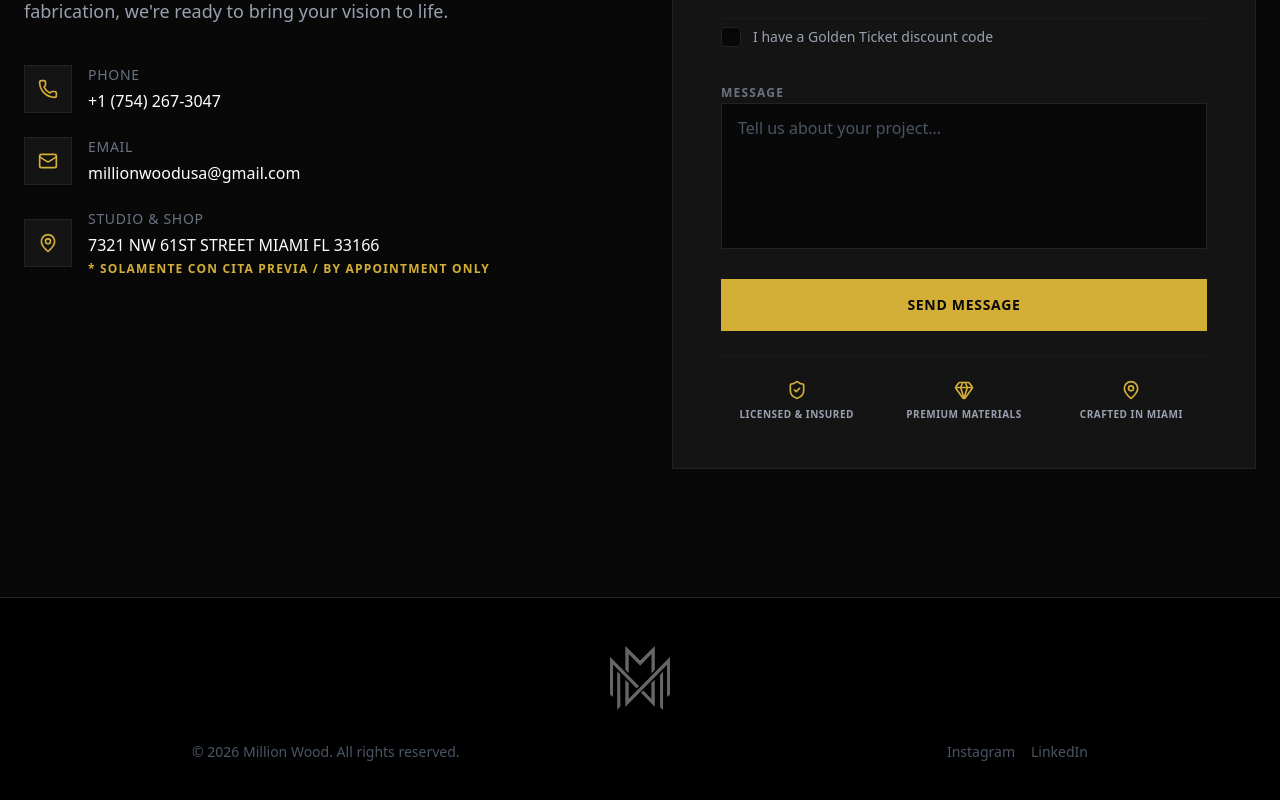
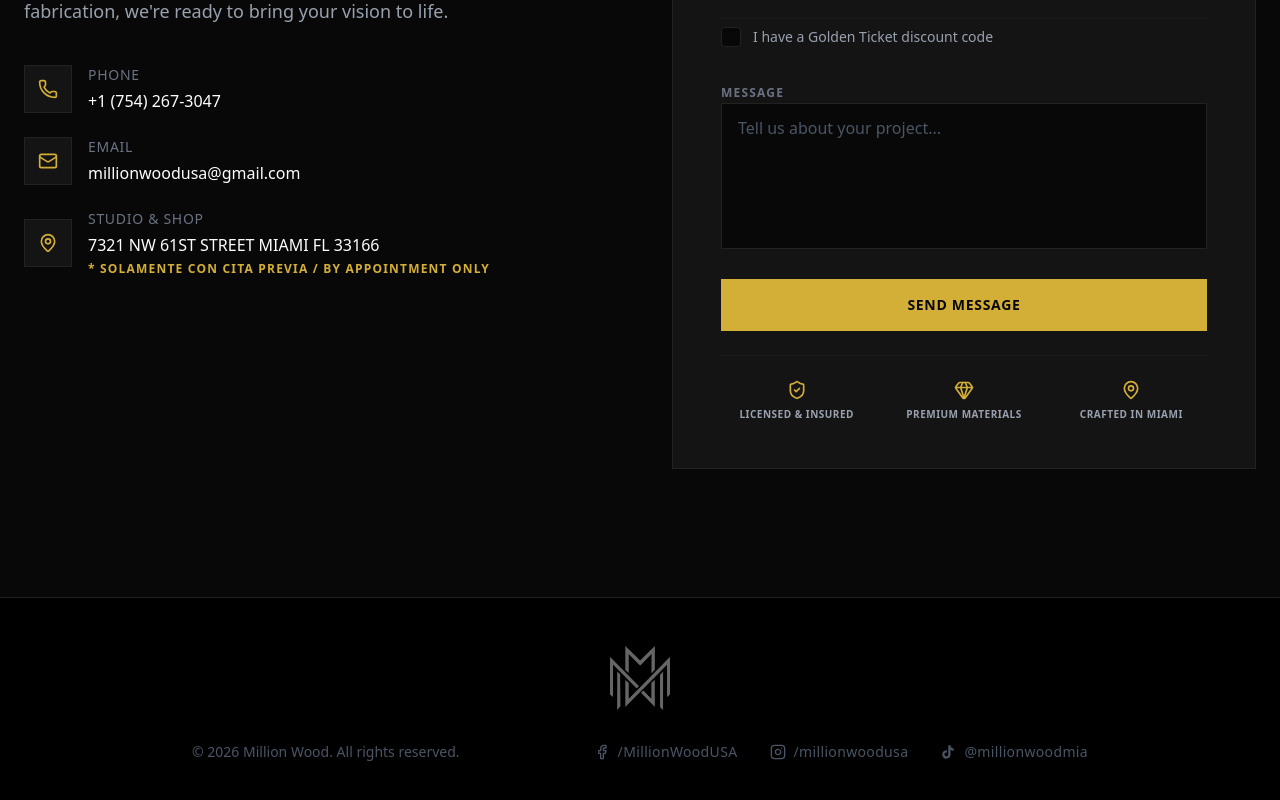
Before and after one commit to woodandstoneflorida-coder/million-wood, a Next.js app: page / in a window 1280 px wide. Shown: the part 7062-7862 px from the top of the page. Built offline with nearby package versions, Linux system fonts and the light colour scheme; no server answers.

Commit message:
feat: actualizar enlaces sociales del footer (Facebook, Instagram, TikTok)

```diff
--- a/src/app/page.tsx
+++ b/src/app/page.tsx
@@ -5,6 +5,7 @@
 import Testimonials from "@/components/Testimonials";
 import Contact from "@/components/Contact";
 import Image from "next/image";
+import { Facebook, Instagram } from "lucide-react";
 
 export default function Home() {
   return (
@@ -53,9 +54,21 @@
           />
           <div className="flex flex-col md:flex-row justify-between w-full max-w-4xl items-center gap-4">
             <p>&copy; {new Date().getFullYear()} Million Wood. All rights reserved.</p>
-            <div className="flex gap-4">
-              <a href="#" className="hover:text-metallic-gold transition-colors">Instagram</a>
-              <a href="#" className="hover:text-metallic-gold transition-colors">LinkedIn</a>
+            <div className="flex flex-col sm:flex-row gap-6 md:gap-8 items-center mt-4 md:mt-0">
+              <a href="https://www.facebook.com/MillionWoodUSA" target="_blank" rel="noopener noreferrer" className="flex items-center gap-2 hover:text-metallic-gold transition-colors group">
+                <Facebook className="w-4 h-4 group-hover:scale-110 transition-transform" />
+                <span className="font-medium tracking-wide">/MillionWoodUSA</span>
+              </a>
+              <a href="https://www.instagram.com/millionwoodusa" target="_blank" rel="noopener noreferrer" className="flex items-center gap-2 hover:text-metallic-gold transition-colors group">
+                <Instagram className="w-4 h-4 group-hover:scale-110 transition-transform" />
+                <span className="font-medium tracking-wide">/millionwoodusa</span>
+              </a>
+              <a href="https://www.tiktok.com/@millionwoodmia" target="_blank" rel="noopener noreferrer" className="flex items-center gap-2 hover:text-metallic-gold transition-colors group">
+                <svg viewBox="0 0 24 24" fill="currentColor" className="w-4 h-4 group-hover:scale-110 transition-transform">
+                  <path d="M19.59 6.69a4.83 4.83 0 0 1-3.77-4.25V2h-3.45v13.67a2.89 2.89 0 0 1-5.2 1.74 2.89 2.89 0 0 1 2.31-4.64 2.93 2.93 0 0 1 .88.13V9.4a6.84 6.84 0 0 0-1-.05A6.33 6.33 0 0 0 5 20.1a6.34 6.34 0 0 0 10.86-4.43v-7a8.16 8.16 0 0 0 4.77 1.52v-3.4a4.85 4.85 0 0 1-1-.1z"/>
+                </svg>
+                <span className="font-medium tracking-wide">@millionwoodmia</span>
+              </a>
             </div>
           </div>
         </div>
```
